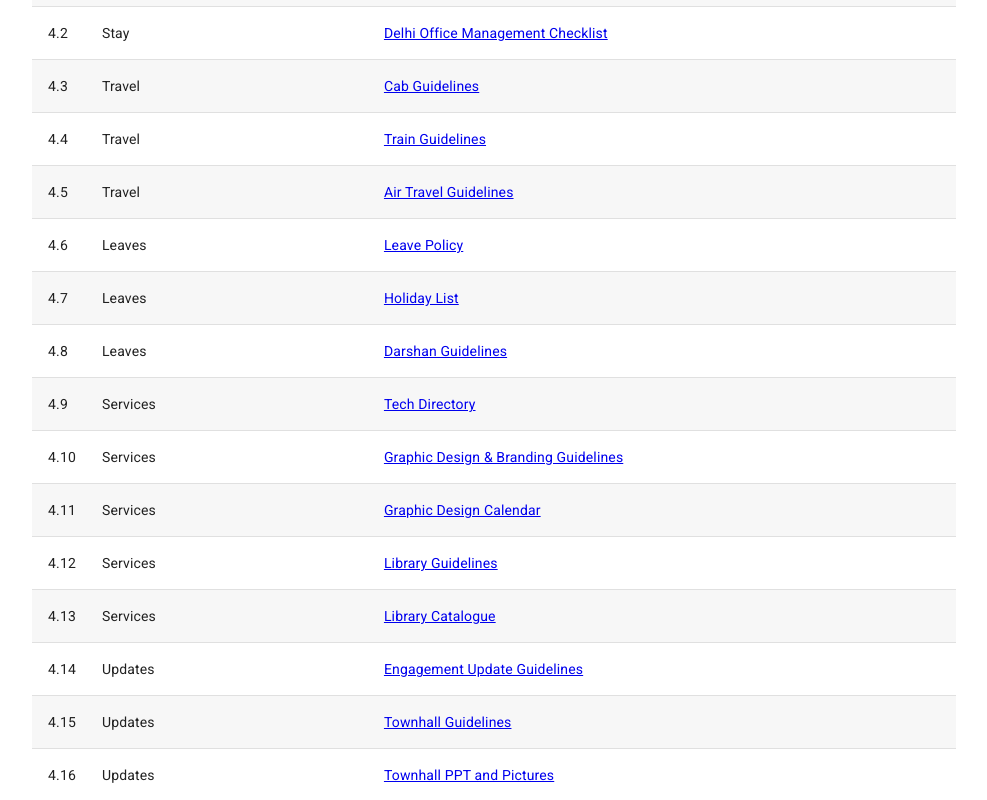
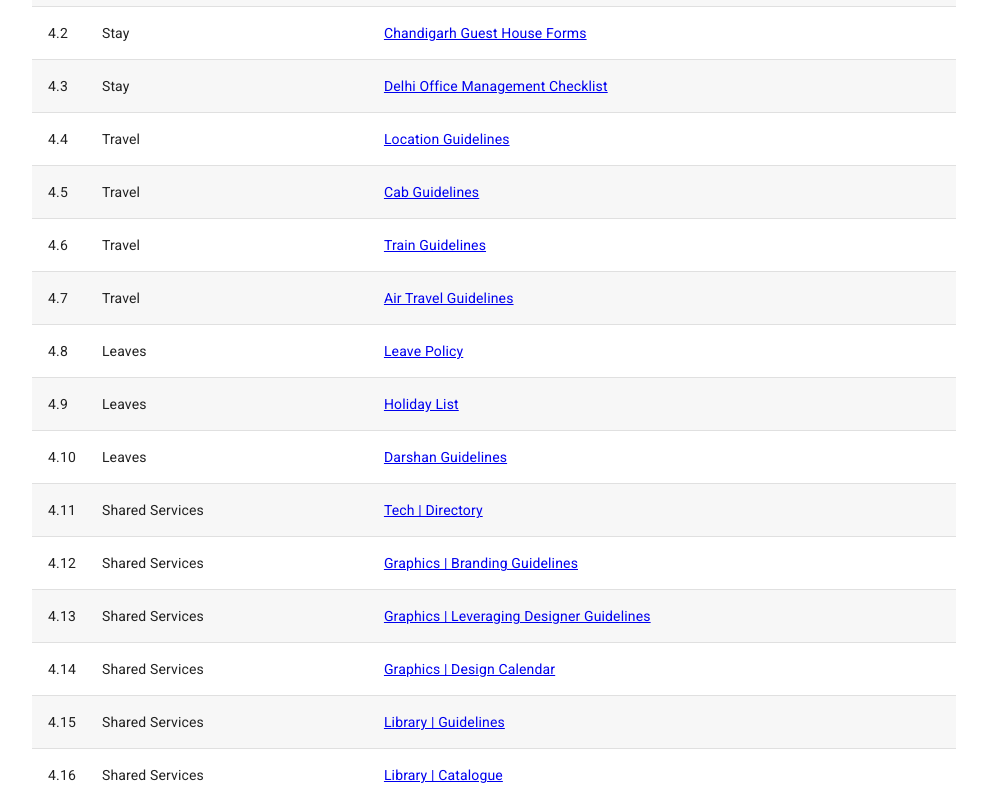
Before and after one commit to shubham5500/samagra-react, a React (Create React App) app: page / in a window 1280 px wide. Shown: the part 1700-2500 px from the top of the page, without its empty margins (146-1133 px from the left). Built offline with nearby package versions, Linux system fonts and the light colour scheme; sample sign-in values are in the browser's storage.

Commit message:
homeComponent: update forms table

```diff
--- a/src/Containers/Home/Home.js
+++ b/src/Containers/Home/Home.js
@@ -82,8 +82,9 @@ const DashboardTeam = () => {
 const DashboardIndividual = () => {
     return (
         <div>
-            <iframe src="http://165.227.62.196:3000/public/dashboard/dd3b845f-0f03-4fd9-b73a-6372fbbfb510"
-                    frameBorder="0" width="100%" height="600" allowtransparency="true"/>
+            <iframe src="http://165.227.62.196:3000/public/dashboard/48a1916c-ee70-40c0-ae02-db5a8c16aa6d"
+                    frameBorder="0" width="800" height="600" allowTransparency="true"/>
+
         </div>
     )
 };
@@ -161,7 +162,7 @@ const Navbar = () => {
         link: 'https://docs.google.com/forms/d/e/1FAIpQLSdtkFsdDQbT6ieqJ9sTUOaI7AsMBWkPtAQU9pXVnVRDe3aCDA/viewform?usp=sf_link'
     }, {
         name: 'Leave Application',
-        link: 'https://docs.google.com/forms/d/e/1FAIpQLSdtkFsdDQbT6ieqJ9sTUOaI7AsMBWkPtAQU9pXVnVRDe3aCDA/viewform?usp=sf_link'
+        link: 'https://forms.gle/6FXcavxJbqUmfBM67'
     }, {
         name: 'Graphic Design Request',
         link: 'https://docs.google.com/forms/d/e/1FAIpQLScshUW8u6qgDWtqwjB4aokHozvoztdQH05X-DoXXmDgSRNFcQ/viewform'
@@ -250,7 +251,7 @@ const EnsuringDeliveryTable = () => {
     const body = [{
         name: 'Samagra Quality Review Framework',
         subHeading: 'Process',
-        link: 'https://docs.google.com/document/d/1CtteOYbzmbXQA-aXZ4TgqZQZM2-av4M9eleJiEVcE38/edit'
+        link: 'https://docs.google.com/document/d/1CtteOYbzmbXQA-aXZ4TgqZQZM2-av4M9eleJiEVcE38/edit?usp=sharing'
     }, {
         name: 'Samagra Team Processes',
         subHeading: 'Process',
@@ -270,7 +271,7 @@ const EnsuringDeliveryTable = () => {
     }, {
         name: 'Samagra Workstream Dashboard Checklist',
         subHeading: 'Guidelines & Checklists',
-        link: 'https://drive.google.com/drive/u/1/folders/16Y7ft2zUhmrYrGm0l8__ppjcivnMKXXq'
+        link: 'https://drive.google.com/file/d/1dfh6SJ1gqiALdzuMhKCs187oiaFmVCEr/view?usp=sharing'
     }, {
         name: 'Manager\'s Checklist & Tracker',
         subHeading: 'Guidelines & Checklists',
@@ -321,9 +322,9 @@ const DrivingGrowthTable = () => {
         subHeading: 'Recruitment',
         link: 'https://docs.google.com/spreadsheets/d/1XLQzLq-_dGcEpHdl5aJd-yVlFFNinbQ99IRKLmZYptg/edit#gid=0'
     }, {
-        name: 'Outreach Plan',
+        name: 'Samagra Articles',
         subHeading: 'Outreach',
-        link: 'https://drive.google.com/open?id=1YUe53P8AZXNR_LRzruDbwPbHklUYpvvF'
+        link: 'https://drive.google.com/file/d/1ob7il5oO-gmJKctlGAsr4sQx0lQg10pq/view?usp=sharing'
     },];
 
     const headerView = <TableRow>{
@@ -405,27 +406,35 @@ const FacilitatingOperationsTable = () => {
     const body = [{
         name: 'Guest House Facilities List',
         subHeading: 'Stay',
-        link: 'https://docs.google.com/spreadsheets/d/1xDL-yFB32d3tseFLz0_CRWqZ0ZkAai7PmpHxqs-C6Bo/edit#gid=947839659'
+        link: 'https://docs.google.com/spreadsheets/d/1M7PfJQrFgHIdPMl9-3-h4LZaDz1INlOMtZwIqLxxoeI/edit?usp=sharing'
+    }, {
+        name: 'Chandigarh Guest House Forms',
+        subHeading: 'Stay',
+        link: 'https://drive.google.com/drive/folders/11wYyjXr_3JUH0hvsVkCGiaT0ArL82dw3?usp=sharing'
     }, {
         name: 'Delhi Office Management Checklist',
         subHeading: 'Stay',
         link: 'https://docs.google.com/spreadsheets/d/1rC7gQ-awZsEZbsGcqWecksAkb8C6Ftny97kHFKgPoaY/edit#gid=0'
     }, {
+        name: 'Location Guidelines',
+        subHeading: 'Travel',
+        link: 'https://drive.google.com/drive/folders/11wYyjXr_3JUH0hvsVkCGiaT0ArL82dw3?usp=sharing'
+    },{
         name: 'Cab Guidelines',
         subHeading: 'Travel',
-        link: 'https://drive.google.com/open?id=1iCXL2lcCl64fXPmu9khaydKsR2-WpioK'
+        link: 'https://docs.google.com/document/d/141Vj8D1pXuqiptZgz0OkRyjhzBoICJuTzQFWcf-BAzc/edit?usp=sharing'
     }, {
         name: 'Train Guidelines',
         subHeading: 'Travel',
-        link: 'https://drive.google.com/file/d/1z6F6oP7AheWRGHeiq01X0dNSav_XoPW2/view?usp=sharing'
+        link: 'https://drive.google.com/file/d/1BwYMSNe5SmAnLn4ix1Po6tQho0hfYiMn/view?usp=sharing'
     }, {
         name: 'Air Travel Guidelines',
         subHeading: 'Travel',
-        link: 'https://drive.google.com/file/d/15qxdgz78R3iyvnILESptErGGkgxtv1pG/view?usp=sharing'
+        link: 'https://drive.google.com/file/d/1s4uJNrXy1w-xVTiDfzc_dWeL4Cu1WUDi/view?usp=sharing'
     }, {
         name: 'Leave Policy',
         subHeading: 'Leaves',
-        link: 'https://drive.google.com/open?id=1dfwDmuJ-FuRyhh2D62UH9lJBKbmszPji'
+        link: 'https://docs.google.com/document/d/1KXZJKXTINzvcLVhPC8_TF3A7wI3_KZq9Zgwe8qlQRVw/edit'
     }, {
         name: 'Holiday List',
         subHeading: 'Leaves',
@@ -433,43 +442,51 @@ const FacilitatingOperationsTable = () => {
     }, {
         name: 'Darshan Guidelines',
         subHeading: 'Leaves',
-        link: 'https://drive.google.com/file/d/1KaSFPr63Yt5HlTf0gQH12MZDeC1buDAI/view?usp=sharing'
+        link: 'https://drive.google.com/file/d/1_B-d0VS83aJvBjtCZ-h4UlJNqfhS2gWt/view?usp=sharing'
     }, {
-        name: 'Tech Directory',
-        subHeading: 'Services',
+        name: 'Tech | Directory',
+        subHeading: 'Shared Services',
         link: 'https://docs.google.com/document/d/1wiKsSrtkfWoPzsO_VBLDHBQsn9IGI5RW_DeHk-FqBVo/edit#'
     }, {
-        name: 'Graphic Design & Branding Guidelines',
-        subHeading: 'Services',
-        link: 'https://drive.google.com/drive/u/1/folders/1PzUVWdMr0FU2yCBtoVh7CfD0ZpL-fzYE'
+        name: 'Graphics | Branding Guidelines',
+        subHeading: 'Shared Services',
+        link: 'https://docs.google.com/document/d/1ft_Dra1rj146bBXKObxkdzBxqm8YEzfX6mBG-NDTTyU/edit?usp=sharing'
     }, {
-        name: 'Graphic Design Calendar',
-        subHeading: 'Services',
-        link: 'https://docs.google.com/spreadsheets/d/1UxhLpwkzNoUcWzHNuh4Cwa8amq3lllpmAg67n0t5f4o/edit#gid=2095892444'
+        name: 'Graphics | Leveraging Designer Guidelines',
+        subHeading: 'Shared Services',
+        link: 'https://drive.google.com/file/d/1_NLaX1yMToO9js6skoETw0XDdvy80S3h/view?usp=sharing'
+    },  {
+        name: 'Graphics | Design Calendar',
+        subHeading: 'Shared Services',
+        link: 'https://docs.google.com/spreadsheets/d/1Dp9wHXFAHpbqfpBEJOVv2GiU1yjZYVLdSGLUELvHrCs/edit?usp=sharing'
     }, {
-        name: 'Library Guidelines',
-        subHeading: 'Services',
-        link: 'https://drive.google.com/file/d/1BxzngZo548_BqJKWNfnn6Qng6mSMB7rb/view?usp=sharing'
+        name: 'Library | Guidelines',
+        subHeading: 'Shared Services',
+        link: 'https://drive.google.com/file/d/1O6qDet18OfSHx30F7EoX_0EkgkmV-755/view?usp=sharing'
     }, {
-        name: 'Library Catalogue',
-        subHeading: 'Services',
-        link: 'https://docs.google.com/spreadsheets/d/1PxYplRzAqISLr3q_A7--nkq5DWhEDR87kkDE-975wwY/edit#gid=944677166'
+        name: 'Library | Catalogue',
+        subHeading: 'Shared Services',
+        link: 'https://docs.google.com/spreadsheets/d/1PxYplRzAqISLr3q_A7--nkq5DWhEDR87kkDE-975wwY/edit?usp=sharing'
     }, {
         name: 'Engagement Update Guidelines',
         subHeading: 'Updates',
-        link: 'https://drive.google.com/file/d/1Lab9eak2I_SA7M7aSO8X4FWvOziRM1D2/view?usp=sharing'
+        link: 'https://drive.google.com/file/d/1LVUhA3CnCMqDGdzgp4uFRxujtkopwKVw/view?usp=sharing'
     }, {
         name: 'Townhall Guidelines',
         subHeading: 'Updates',
-        link: 'https://drive.google.com/file/d/13UD1z3beMEdoBSn8CCquiuZigZ5zPycv/view?usp=sharing'
+        link: 'https://drive.google.com/file/d/1LtPqSRv3-qxnJGW73gjEkDjrjOpz0S-N/view?usp=sharing'
     }, {
         name: 'Townhall PPT and Pictures',
         subHeading: 'Updates',
         link: 'https://drive.google.com/open?id=13VLMfF_6oVJyTar3kCc6QM8tdnwgFU7k'
     }, {
-        name: 'Policy and operating guidelines for ICC',
+        name: 'Policy',
         subHeading: 'Policy Against Sexual Harassment',
-        link: 'https://drive.google.com/open?id=12LAHymwuPW6O6HLt7Cdh1SXX88jroep7'
+        link: 'https://docs.google.com/document/d/1-pFkmGHrZWC5qLo7BUHYEFoIGLoZw0mMwiwwbQ8Eb_E/edit?usp=sharing'
+    },{
+        name: 'ICC Operating Guidelines',
+        subHeading: 'Policy Against Sexual Harassment',
+        link: 'https://docs.google.com/document/d/1pVbDzHvcAVjVrSBwzxz7JkKPFJGnRMkWz5x289FuzhU/edit?usp=sharing'
     },];
 
     const headerView = <TableRow>{
--- a/src/Containers/Login/Login.js
+++ b/src/Containers/Login/Login.js
@@ -122,9 +122,6 @@ const Inputs = (props) => {
                 <div>
                     <img width={'100%'} src={require('../../static/logo.png')}/>
                 </div>
-                <Typography component="h1" variant="h5" style={{marginTop: '20px'}}>
-                    Sign in
-                </Typography>
                 <Toast message={toastData.message} handleClose={handleClose} open={toastData.isOpen} toastClassName={toastData.className}/>
                <form className={classes.form} noValidate>
                     <TextField
```
Also changed, not shown: 1 other file (tests, documents, lock files or other folders).
